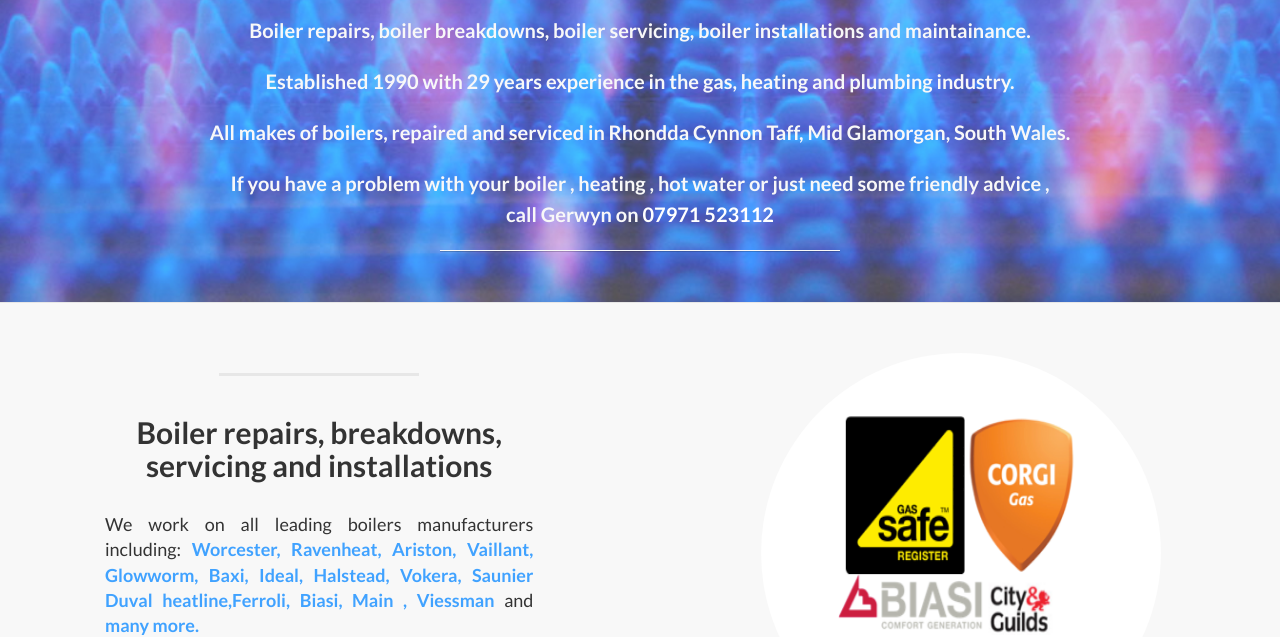
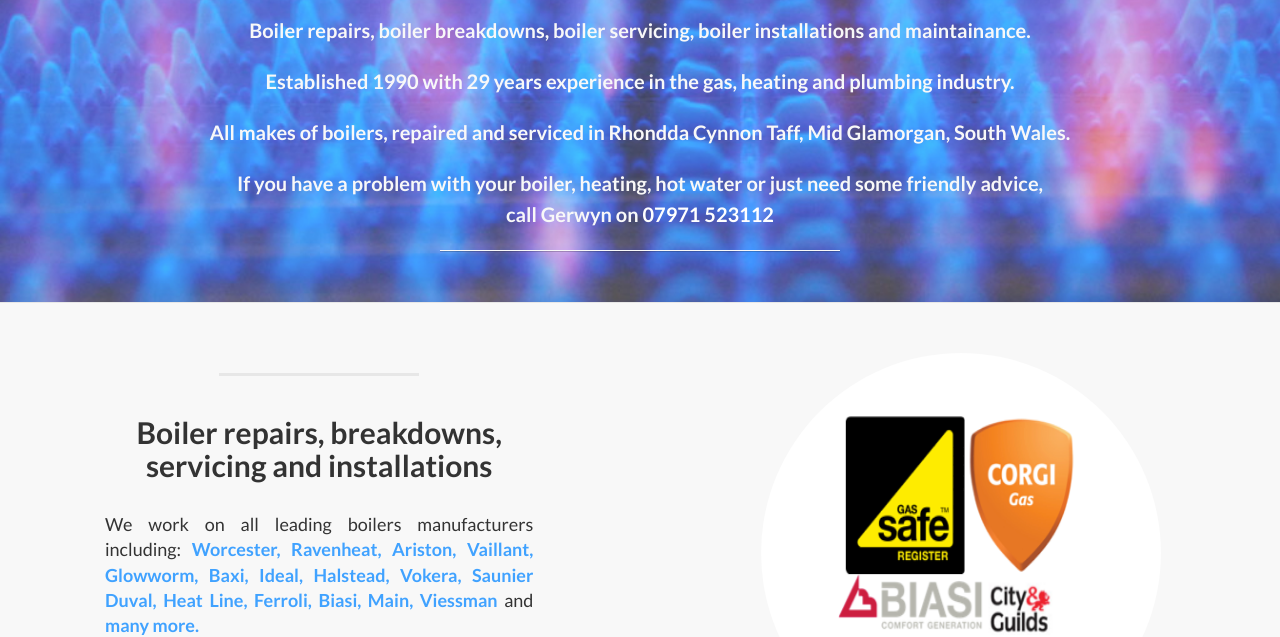
Before and after one commit to rhyso/proplumb, a plain HTML site: page index.html in a window 1280 px wide. Shown: the part 339-976 px from the top of the page. Drawn offline with Linux system fonts and the light colour scheme.

```diff
--- a/index.html
+++ b/index.html
@@ -131,7 +131,7 @@
                             <h3>Boiler repairs, boiler breakdowns, boiler servicing, boiler installations and maintainance.</h3>
                             <h3>Established 1990 with 29 years experience in the gas, heating and plumbing industry.</h3>
                             <h3>All makes of boilers, repaired and serviced in Rhondda Cynnon Taff, Mid Glamorgan, South Wales.</h3>
-                            <h3>If you have a problem with your boiler , heating , hot water or just need some friendly advice , <br/> call Gerwyn on <a href="tel:07971 523112">07971 523112</a></h3>
+                            <h3>If you have a problem with your boiler, heating, hot water or just need some friendly advice, <br/>call Gerwyn on <a href="tel:07971 523112">07971 523112</a></h3>
 
 
                         <hr class="intro-divider">
@@ -157,8 +157,8 @@
                     <hr class="section-heading-spacer">
                     <div class="clearfix"></div>
                     <h2 class="section-heading">Boiler repairs, breakdowns, servicing and installations </h2>
-                    <p class="lead">We work on all leading boilers manufacturers including: <b>Worcester, Ravenheat, Ariston, Vaillant, Glowworm, Baxi, Ideal, Halstead, Vokera, Saunier Duval heatline,Ferroli, Biasi,
-                      Main , Viessman</b> and <b>many more.</b></p>
+                    <p class="lead">We work on all leading boilers manufacturers including: <b>Worcester, Ravenheat, Ariston, Vaillant, Glowworm, Baxi, Ideal, Halstead, Vokera, Saunier Duval, Heat Line, Ferroli, Biasi,
+                      Main, Viessman</b> and <b>many more.</b></p>
                 </div>
                 <div class="col-lg-5 col-lg-offset-2 col-sm-6">
                     <img alt="Boiler repairs and Breakdowns for all leading boiler manufacturers" class="img-responsive" src="img/suppliers3.jpg" alt="Pro-Plumb Registered">
```
